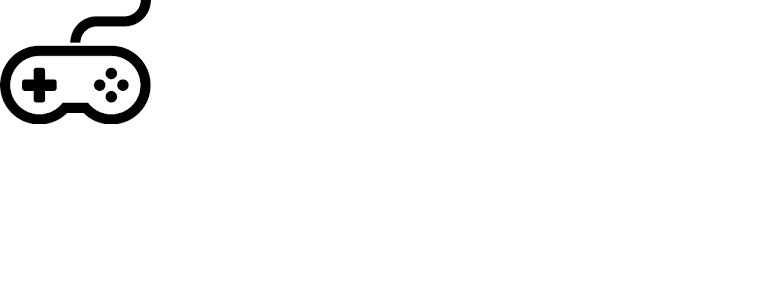
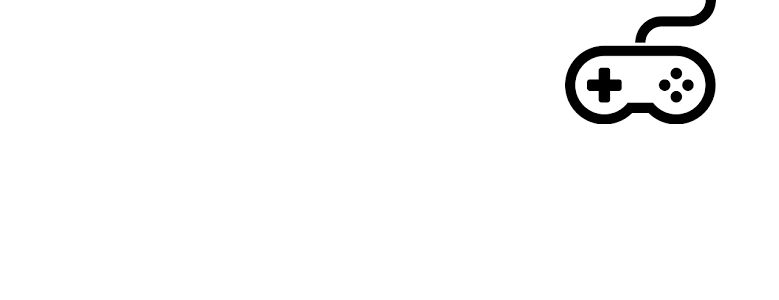
Before and after one commit to andyl5/controller-showcase, a React (Create React App) app: page / in a window 1280 px wide. Shown: the top 300 px of the page, without its empty margins (0-779 px from the left). Built offline with nearby package versions, Linux system fonts and the light colour scheme.

Commit message:
Centered logo

```diff
--- a/src/App.css
+++ b/src/App.css
@@ -36,3 +36,9 @@
     transform: rotate(360deg);
   }
 }
+
+.logo-center {
+  display: block;
+  margin-left: auto;
+  margin-right: auto;
+}
--- a/src/components/Navbar.js
+++ b/src/components/Navbar.js
@@ -4,7 +4,7 @@ import logo from "../images/logo.png"
 function Navbar(){
     return (
         <div>
-            <img src={logo}></img>
+            <img className="logo-center" src={logo}></img>
         </div>
     )
 }
```
